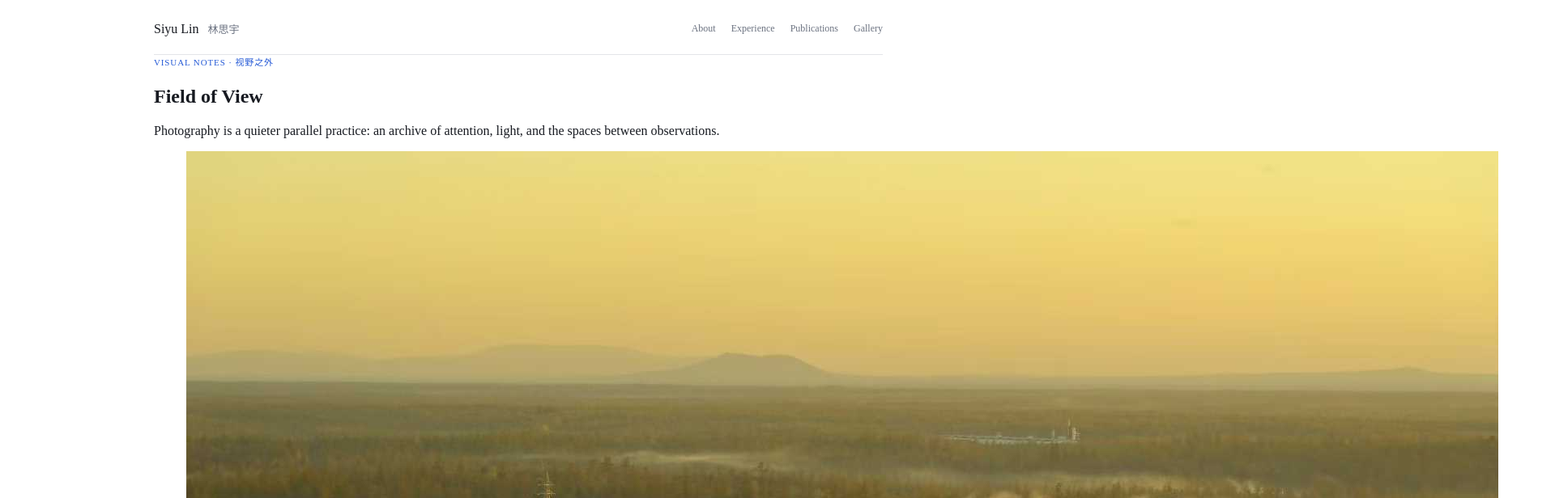
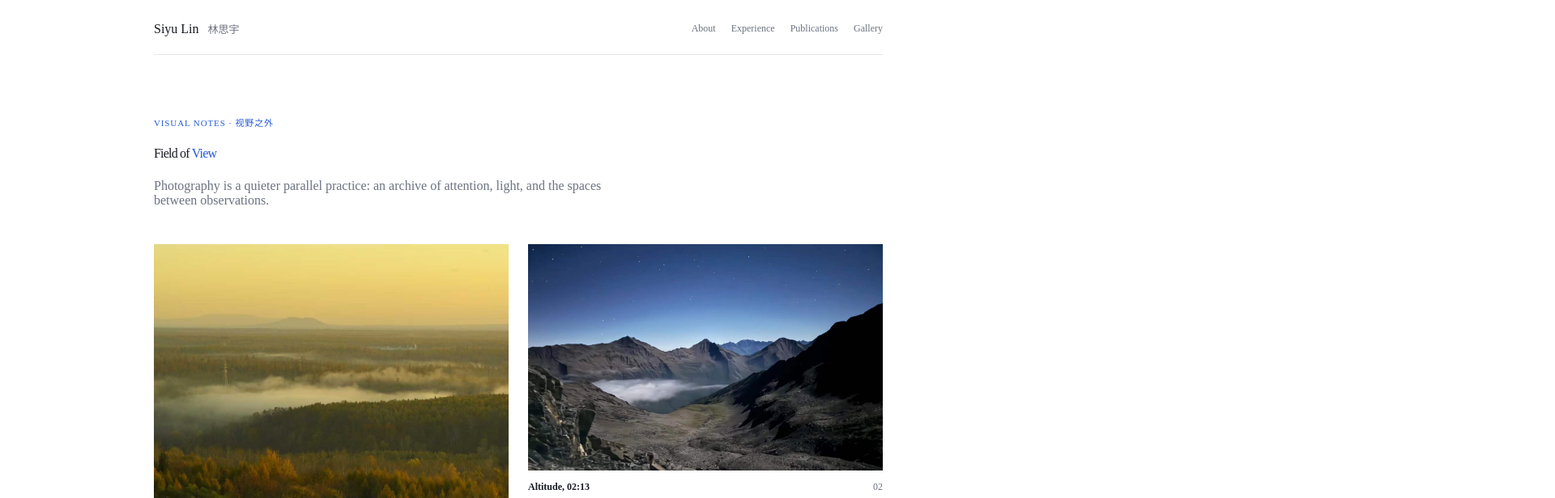
Before and after one commit to QFOI/QFOI.github.io, a Next.js app: page /gallery in a window 1280 px wide. Shown: the top 616 px of the page at 81% size, 1920 px wide, since content can reach past the window. Built offline with nearby package versions, Linux system fonts and the light colour scheme.

Commit message:
Style the separate photography gallery

```diff
--- a/app/globals.css
+++ b/app/globals.css
@@ -267,3 +267,69 @@ nav a:hover {
     gap: 7px;
   }
 }
+
+
+.gallery-intro {
+  padding: 75px 0 45px;
+}
+
+.gallery-intro h1 {
+  margin: 0;
+  font: 400 clamp(48px, 8vw, 70px) / 1.05 var(--display);
+  letter-spacing: -0.05em;
+}
+
+.gallery-intro h1 span {
+  color: var(--blue);
+}
+
+.gallery-intro p:last-child {
+  max-width: 560px;
+  margin: 22px 0 0;
+  color: var(--muted);
+}
+
+.gallery-grid {
+  display: grid;
+  grid-template-columns: repeat(2, 1fr);
+  gap: 18px 24px;
+  padding-bottom: 80px;
+}
+
+.gallery-grid figure {
+  margin: 0;
+}
+
+.gallery-grid img {
+  width: 100%;
+  height: 280px;
+  object-fit: cover;
+}
+
+.gallery-grid figure:nth-child(1) img,
+.gallery-grid figure:nth-child(4) img {
+  height: 390px;
+}
+
+.gallery-grid figcaption {
+  display: flex;
+  justify-content: space-between;
+  padding-top: 9px;
+  font-size: 12px;
+}
+
+.gallery-grid figcaption span {
+  color: var(--muted);
+}
+
+@media (max-width: 700px) {
+  .gallery-grid {
+    grid-template-columns: 1fr;
+  }
+
+  .gallery-grid img,
+  .gallery-grid figure:nth-child(1) img,
+  .gallery-grid figure:nth-child(4) img {
+    height: 280px;
+  }
+}
```
